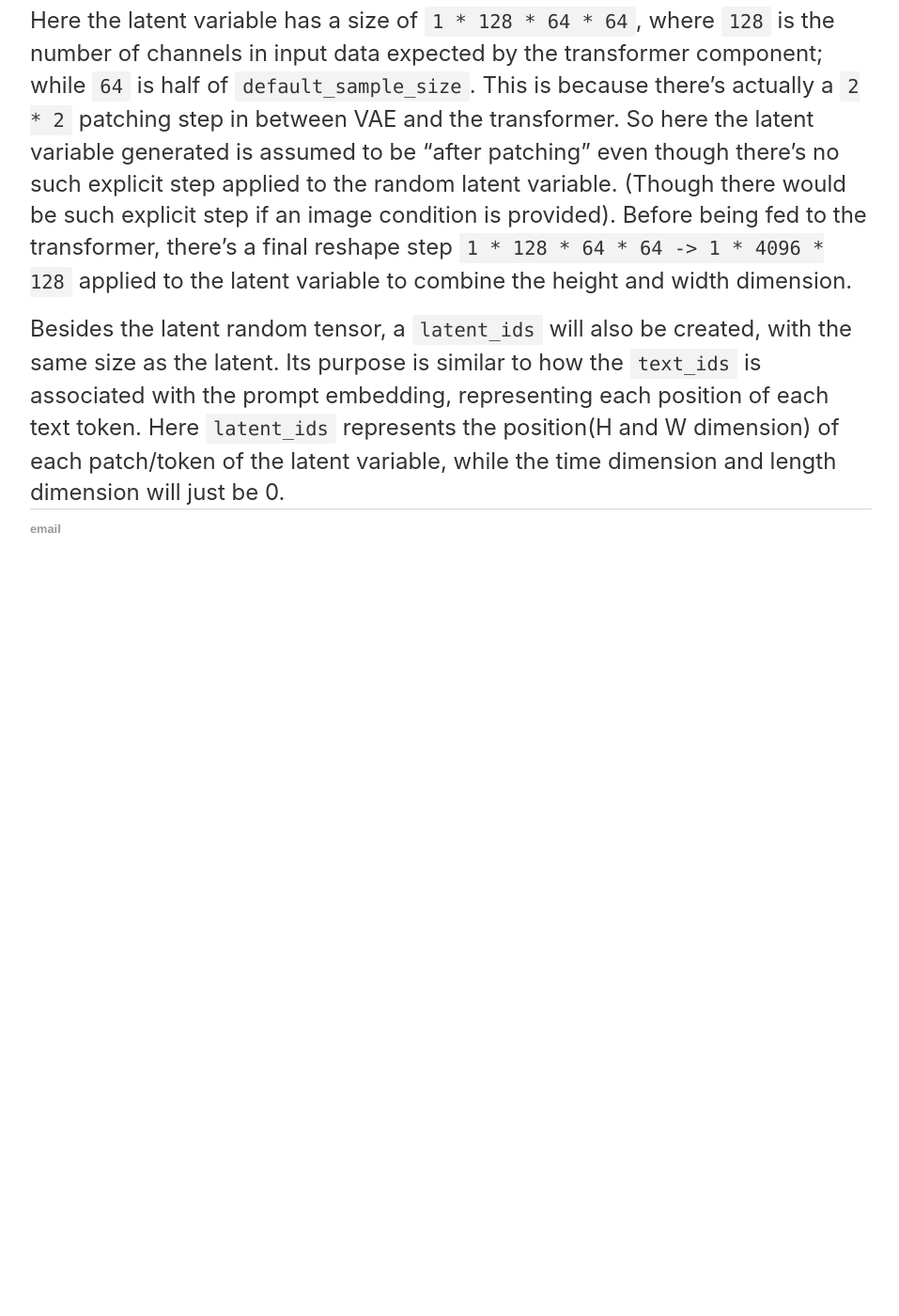
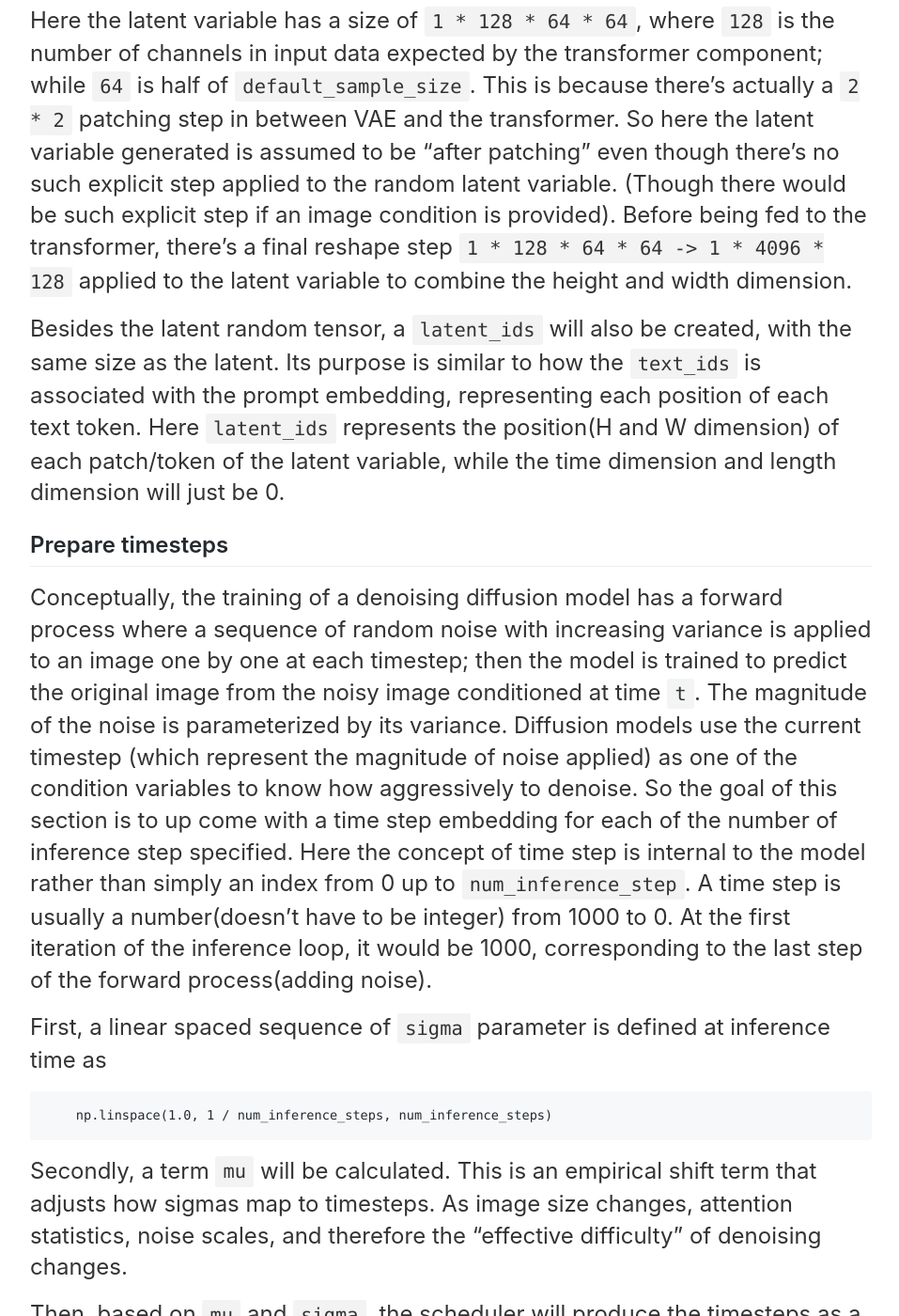
Before and after one commit to tsinggggg/tsinggggg.github.io, a Jekyll site: the page built from _posts/2026-01-20-flux2-what-happens-during-inference.md, in a window 1280 px wide and 1400 px high, scrolled down 2991 px. Shown: the whole window at 94% size, without its empty margins (160-1117 px from the left). Built offline with Jekyll 4.4.1, drawn with Linux system fonts in a browser that asks for light colours; before the commit the page ends 3621 px from its top, so only the background shows below that; some of the changed text lies outside the part shown.

Commit message:
minor update

````diff
--- a/_posts/2026-01-20-flux2-what-happens-during-inference.md
+++ b/_posts/2026-01-20-flux2-what-happens-during-inference.md
@@ -114,3 +114,43 @@ Besides the latent random tensor, a `latent_ids` will also be created, with the
 to how the `text_ids` is associated with the prompt embedding, representing each position of each text token. Here `latent_ids`
 represents the position(H and W dimension) of each patch/token of the latent variable, while the time dimension and length dimension
 will just be 0.
+
+## Prepare timesteps
+
+Conceptually, the training of a denoising diffusion model has a forward process where a sequence of random noise with increasing
+variance is applied to an image one by one at each timestep; then the model is trained to predict the original image from the noisy image conditioned at time `t`.
+The magnitude of the noise is parameterized by its variance. Diffusion models use the current timestep (which represent the magnitude of noise applied)
+as one of the condition variables to know how aggressively to denoise. So the goal of this section is to up come with a
+time step embedding for each of the number of inference step specified. Here the concept of time step is internal to the model
+rather than simply an index from 0 up to `num_inference_step`. A time step is usually a number(doesn't have to be integer) from 1000 to 0. At the first
+iteration of the inference loop, it would be 1000, corresponding to the last step of the forward process(adding noise).
+
+First, a linear spaced sequence of `sigma` parameter is defined at inference time as
+
+```python
+    np.linspace(1.0, 1 / num_inference_steps, num_inference_steps)
+```
+
+Secondly, a term `mu` will be calculated. This is an empirical shift term that adjusts how sigmas map to timesteps.
+As image size changes, attention statistics, noise scales, and therefore the “effective difficulty” of denoising changes.
+
+Then, based on `mu` and `sigma`, the scheduler will produce the timesteps as a 1D tensor of length `num_inference_step`.
+
+## Denoising loop
+
+There's where the fun begins, now we have the inputs needed for the diffusion model to gradually denoise the latent.
+
+```python
+                noise_pred = self.transformer(
+                    hidden_states=latent_model_input,  # (B, image_seq_len, C)
+                    timestep=timestep / 1000,
+                    guidance=guidance,
+                    encoder_hidden_states=prompt_embeds,
+                    txt_ids=text_ids,  # B, text_seq_len, 4
+                    img_ids=latent_image_ids,  # B, image_seq_len, 4
+                    joint_attention_kwargs=self._attention_kwargs,
+                    return_dict=False,
+                )[0]
+```
+
+The predicted noise from the diffusion transformer has the same shape as the latent `1 * 4096 * 128`
````
